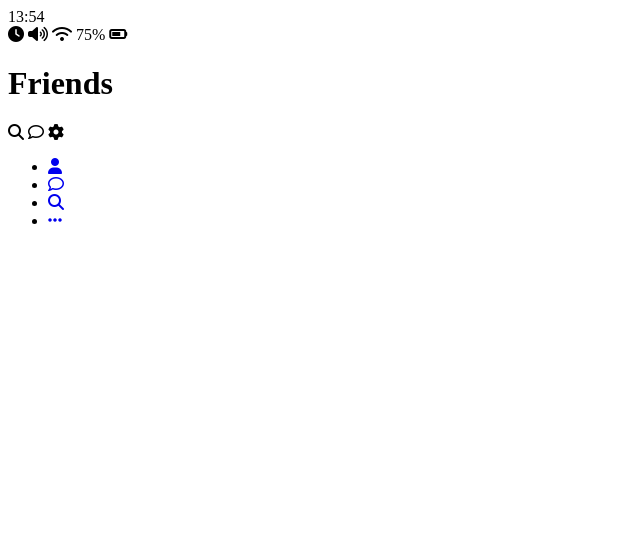
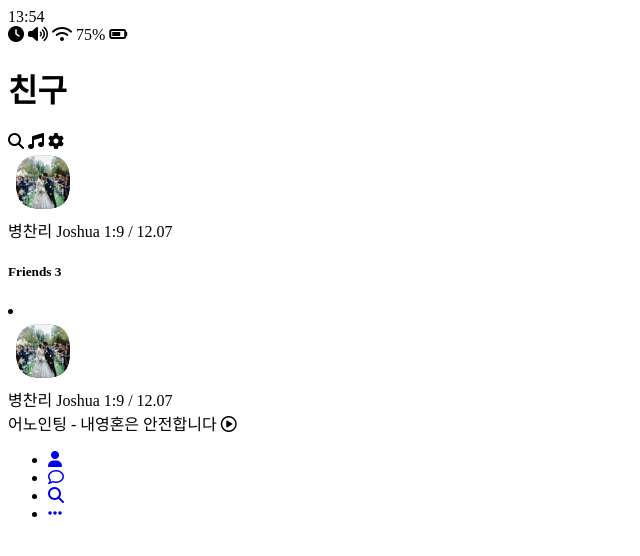
Before and after one commit to lbc1013/Kakao-Clone-Version-3.0, a plain HTML site: page friends.html in a window 1280 px wide. Shown: the whole page, without its empty margins (0-640 px from the left). Drawn offline with Linux system fonts and the light colour scheme.

Commit message:
commit_0628
commit_0628

```diff
--- a/friends.html
+++ b/friends.html
@@ -24,20 +24,56 @@
     </div>
     <header class="header">
       <div class="header_header-column">
-        <h1 class="header_title">Friends</h1>
+        <h1 class="header_title">친구</h1>
       </div>
       <div class="header_header-column">
         <span class="header_icon">
           <i class="fas fa-search"></i>
         </span>
         <span class="header_icon">
-          <i class="far fa-comment"></i>
+          <i class="fas fa-music"></i>
         </span>
         <span class="header_icon">
           <i class="fas fa-cog"></i>
         </span>
       </div>
     </header>
+    <main class="frineds">
+      <header class="friends_header">
+        <div class="friends_friend friend-lg">
+          <img src="images/image2.PNG" class="g-avatar.friend_avatar" />
+          <div class="friend_content">
+            <span class="friend_name">
+              병찬리
+            </span>
+            <span class="friend_status">
+              Joshua 1:9 / 12.07
+            </span>
+          </div>
+        </div>
+      </header>
+      <ul class="friends_list"></ul>
+      <h5 class="friends_title">Friends 3</h5>
+      <li class="friends_friend friend-lg">
+        <div class="friend_column">
+          <img src="images/image2.PNG" class="g-avatar.friend_avatar" />
+          <div class="friend_content">
+            <span class="friend_name">
+              병찬리
+            </span>
+            <span class="friend_status">
+              Joshua 1:9 / 12.07
+            </span>
+          </div>
+        </div>
+        <div class="friend_column">
+          <div class="friend_now-listening">
+            <span>어노인팅 - 내영혼은 안전합니다</span>
+            <i class="far fa-play-circle"></i>
+          </div>
+        </div>
+      </li>
+    </main>
     <nav class="nav">
       <ul class="nav_list">
         <li class="nav_list-item">
```
Also changed, not shown: find.html (+1 -4 lines), index.html (+21 -2 lines), more.html (+2 -2 lines), images/image1.PNG (added), images/image2.PNG (added).
